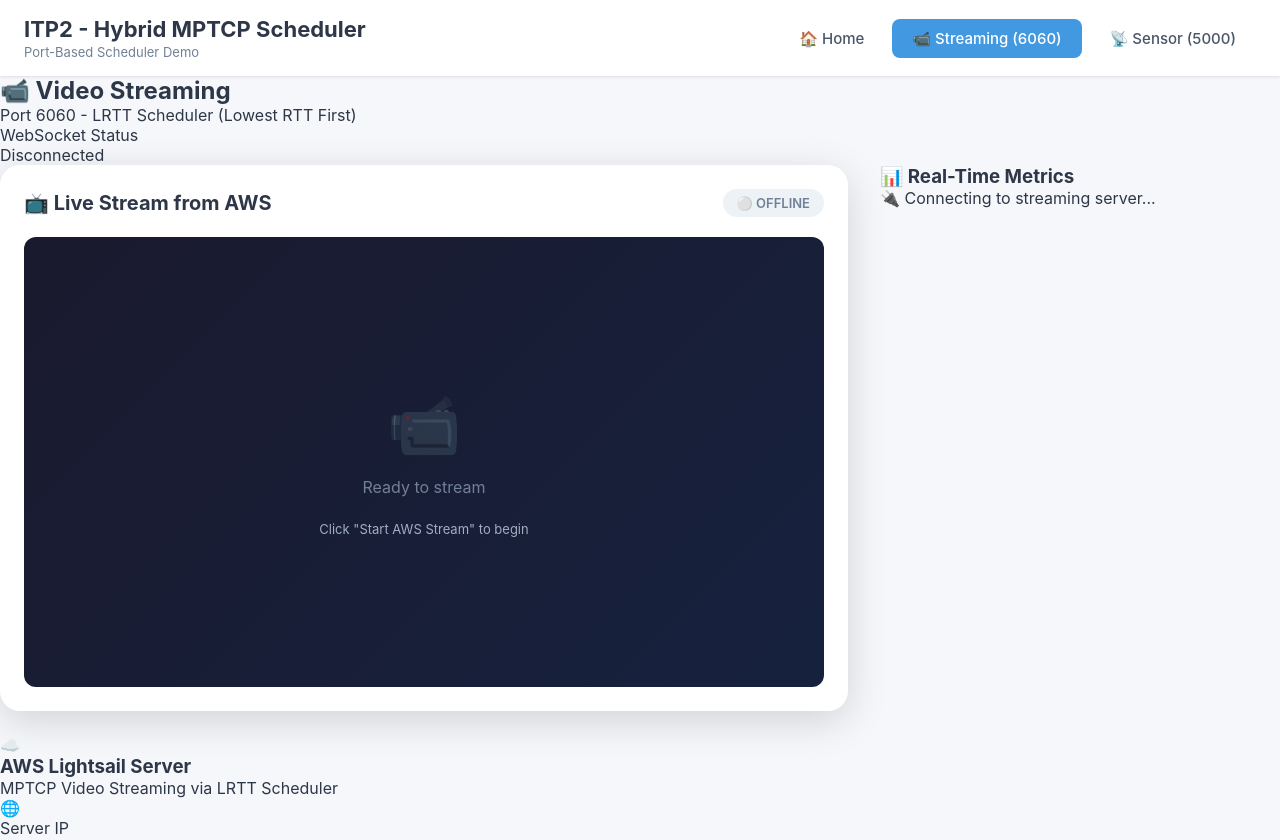
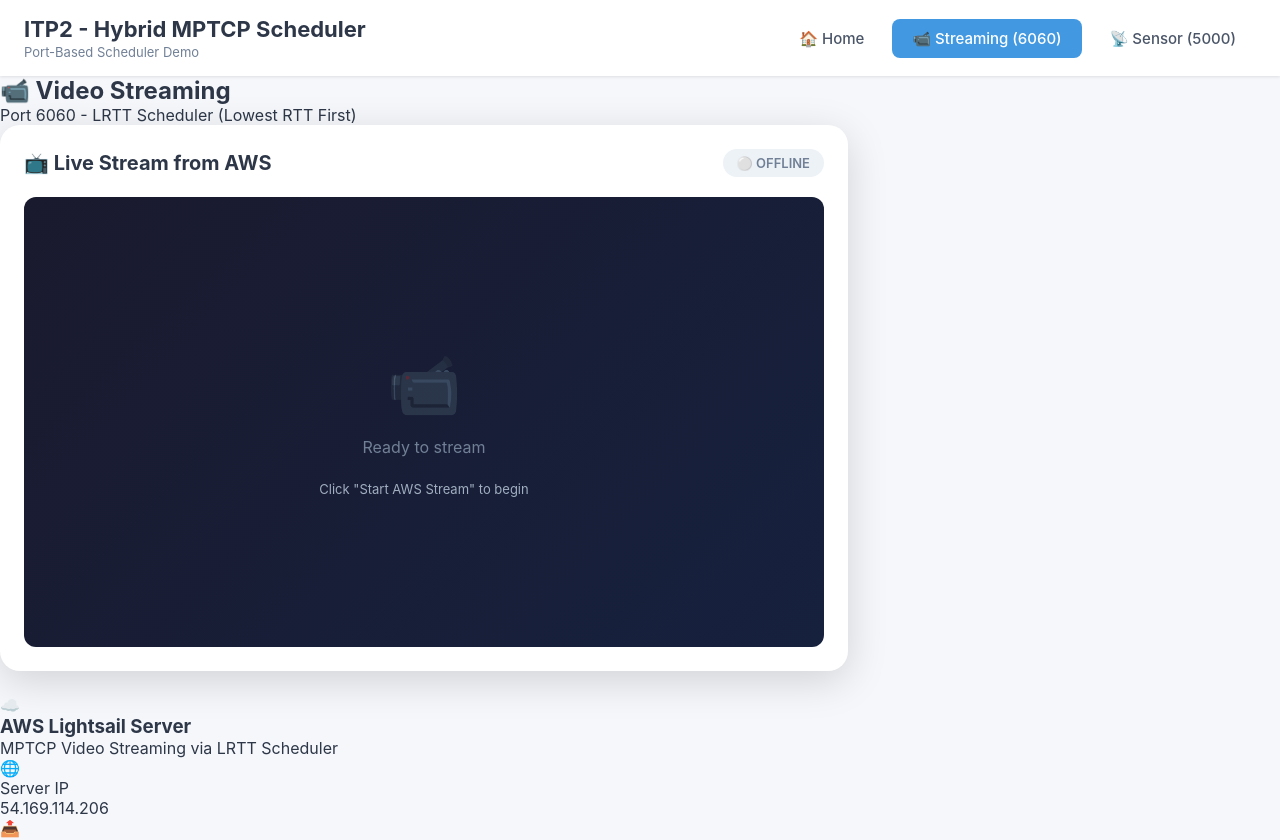
Before and after one commit to vigneshNagamuthu/Multi-RAT-Web-Application, a React (Create React App) app in the folder frontend/: page /streaming in a window 1280 px wide. Shown: the top 840 px of the page. Built offline with nearby package versions, Linux system fonts and the light colour scheme; no server answers.

Commit message:
fix video player and remove metrics
- fixed video player so that aspect ratio maintains same size

- removed metrics from showing

```diff
--- a/frontend/src/pages/StreamingPage.css
+++ b/frontend/src/pages/StreamingPage.css
@@ -66,6 +66,14 @@
   aspect-ratio: 16 / 9;
   overflow: hidden;
   position: relative;
+  max-width: 100%;
+}
+
+.video-player {
+  width: 100%;
+  height: 100%;
+  object-fit: contain;
+  display: block;
 }
 
 .video-placeholder,
--- a/frontend/src/pages/StreamingPage.js
+++ b/frontend/src/pages/StreamingPage.js
@@ -1,11 +1,8 @@
 import { useState, useEffect, useRef } from 'react';
 import Hls from 'hls.js';
-import MetricsDisplay from '../components/streaming/MetricsDisplay';
-import useStreamingWebSocket from '../hooks/useStreamingWebSocket';
 import './StreamingPage.css';
 
 export default function StreamingPage() {
-  const { metrics, isConnected, error } = useStreamingWebSocket('ws://localhost:8080/ws/streaming');
   const [streaming, setStreaming] = useState(false);
   const [loading, setLoading] = useState(false);
   const [videoLoaded, setVideoLoaded] = useState(false);
@@ -210,13 +207,6 @@ export default function StreamingPage() {
               <h2>📹 Video Streaming</h2>
               <p>Port {serverInfo.inputPort} - LRTT Scheduler (Lowest RTT First)</p>
             </div>
-            <div className="connection-status">
-              <div className="connection-status-label">WebSocket Status</div>
-              <div className="status-indicator">
-                <span className={`status-dot ${isConnected ? 'connected' : 'disconnected'}`}></span>
-                <span>{isConnected ? 'Connected' : 'Disconnected'}</span>
-              </div>
-            </div>
           </div>
         </div>
 
@@ -352,14 +342,6 @@ export default function StreamingPage() {
               )}
             </div>
           </div>
-
-          {/* Metrics Section */}
-          <div className="metrics-section">
-            <div className="section-card">
-              <h3>📊 Real-Time Metrics</h3>
-              <MetricsDisplay metrics={metrics} isConnected={isConnected} error={error} />
-            </div>
-          </div>
         </div>
 
         {/* Info Banner */}
```
